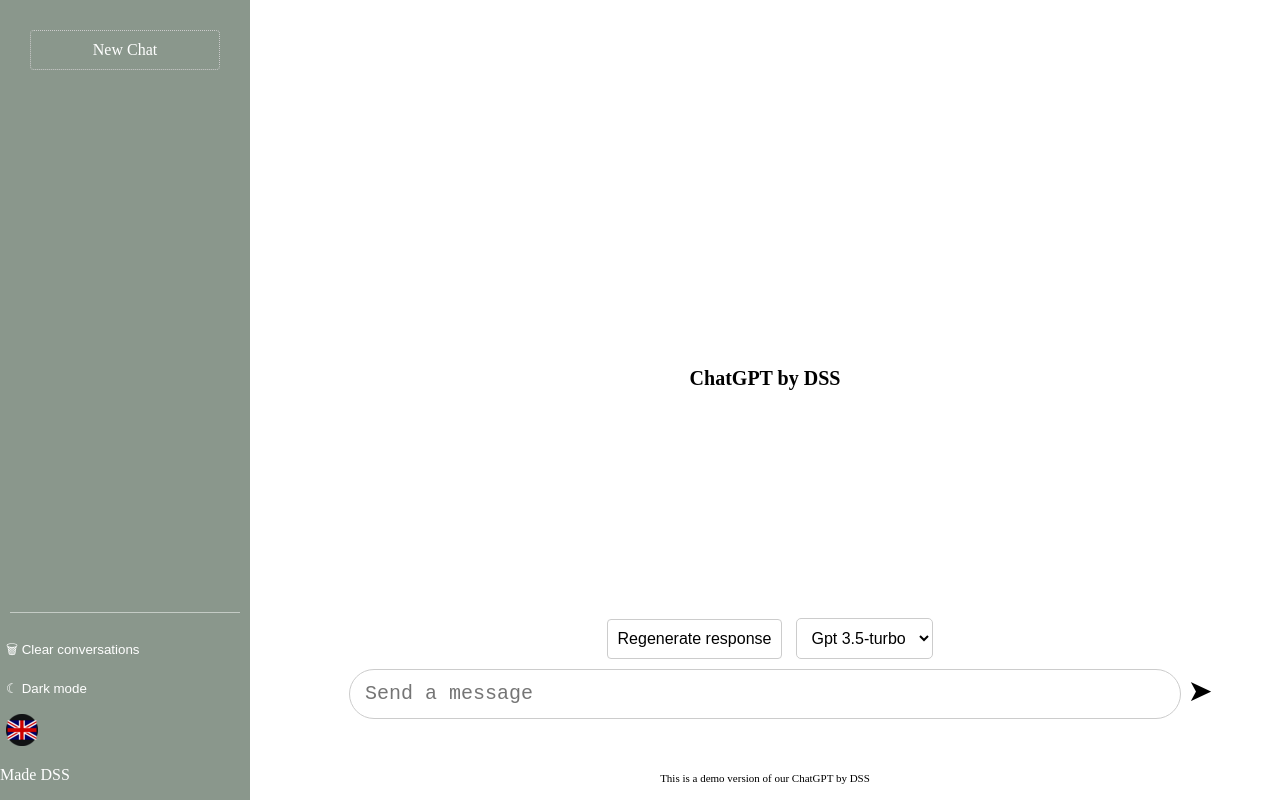
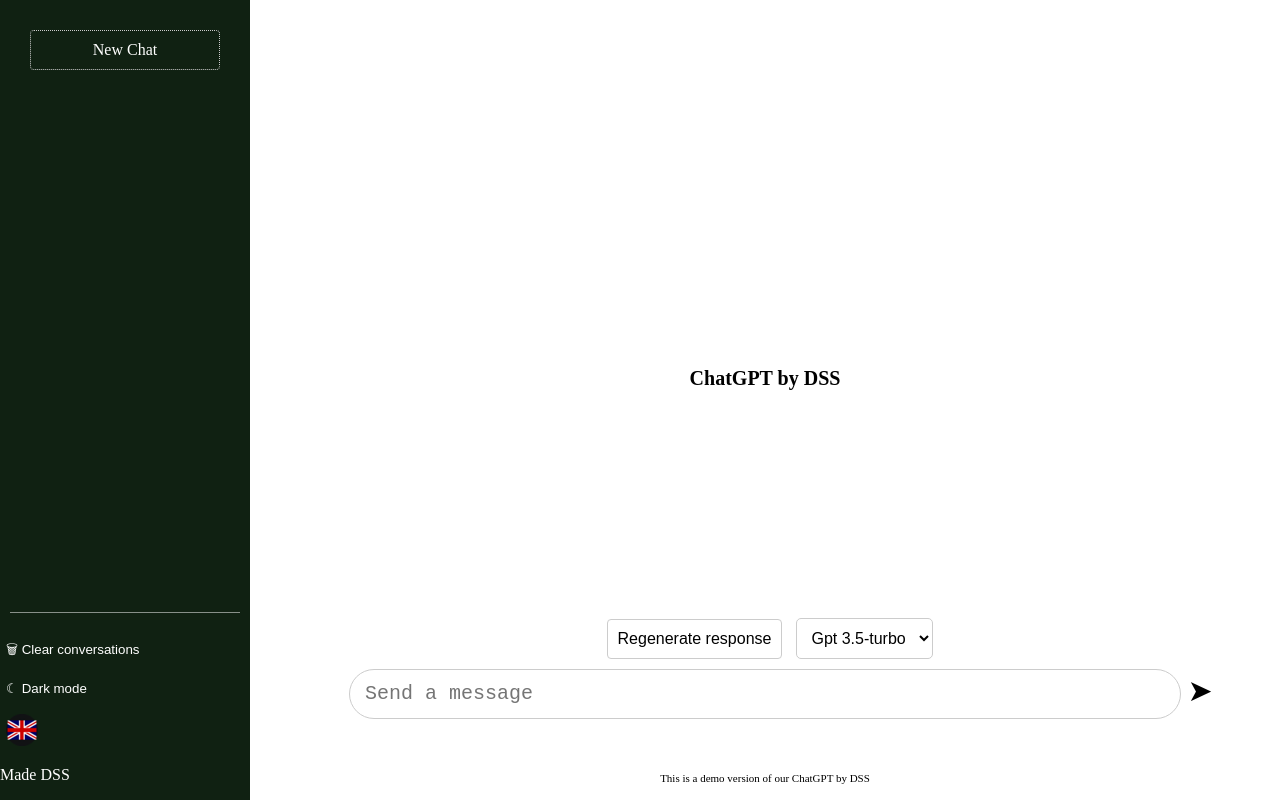
Before and after one commit to 21Ner04/GPT-DSS, a website built with webpack: page index.html in a window 1280 px wide. Both pictures are taken after a click on the button "☼ Light mode". Built offline with nearby package versions, Linux system fonts and the light colour scheme.

Commit message:
update css

```diff
--- a/index.html
+++ b/index.html
@@ -16,7 +16,7 @@
     <!-- Масштабирование -->
     <meta name="viewport" content="width=device-width, initial-scale=1.0, maximum-scale=1.0, user-scalable=no" />
   </head>
-<body class="body-black">
+<body>
    <!-- Боковое меню -->
   <section class="side-var">
     <nav class="history custom-scrollbar">
@@ -38,7 +38,7 @@
       </div>
 </section>
  <!-- Основной блок -->
-<section class="main">
+<section class="main main-black">
   <div class="main custom-scr0llbar">
   <h1>ChatGPT by DSS</h1>
   <div id="output">
--- a/src/init.js
+++ b/src/init.js
@@ -110,11 +110,12 @@
 
   // dark - light mode knopka
   toggle.addEventListener('click', (event) => {
-    const elementSection = document.querySelector('.main').querySelectorAll('*');
+    const sectionMain = document.querySelector('.main')
+    const elementSection = sectionMain.querySelectorAll('*');
     const myEvent = event;
     if (myEvent.target.classList.contains('dark-mode')) {
-      body.classList.remove('body-black');
-      body.classList.add('body-white');
+      sectionMain.classList.remove('main-black');
+      sectionMain.classList.add('main-white');
       myEvent.target.classList.remove('dark-mode');
       myEvent.target.classList.add('light-mode');
       myEvent.target.name = 'themeDark';
@@ -126,8 +127,8 @@
     } else {
       myEvent.target.classList.remove('light-mode');
       myEvent.target.classList.add('dark-mode');
-      body.classList.remove('body-white');
-      body.classList.add('body-black');
+      sectionMain.classList.remove('main-white');
+      sectionMain.classList.add('main-black');
       myEvent.target.name = 'themeLight';
       myEvent.target.textContent = i18nextInstance.t('themeLight');
       elementSection.forEach((element) => {
--- a/style/style.css
+++ b/style/style.css
@@ -5,23 +5,19 @@
  color: white;
 }
 
-/* Стили для темного фона */
-    .body-black{
-      margin: 0;
-      padding: 0;
+body{
+  margin: 0;
+  padding: 0;
+  display: flex;
+}
+    .main-black{
       background-color: #091921;
-      display: flex;
     }
 
-/* Стили для темного фона */
-    .body-white {
-      margin: 0;
-      padding: 0;
+    .main-white {
       background-color: white;
-      display: flex;
     }
 
-/* Стили для заголовка */
     h1 {
     font-size: 20px;
     font-weight: 600;
@@ -30,7 +26,7 @@
 
 /* Стили для боковой панели */
     .side-var {
-      background-color: #122b167d;
+      background-color: #102112;
       width: 250px;
       height: 100vh;
       display: flex;
```
